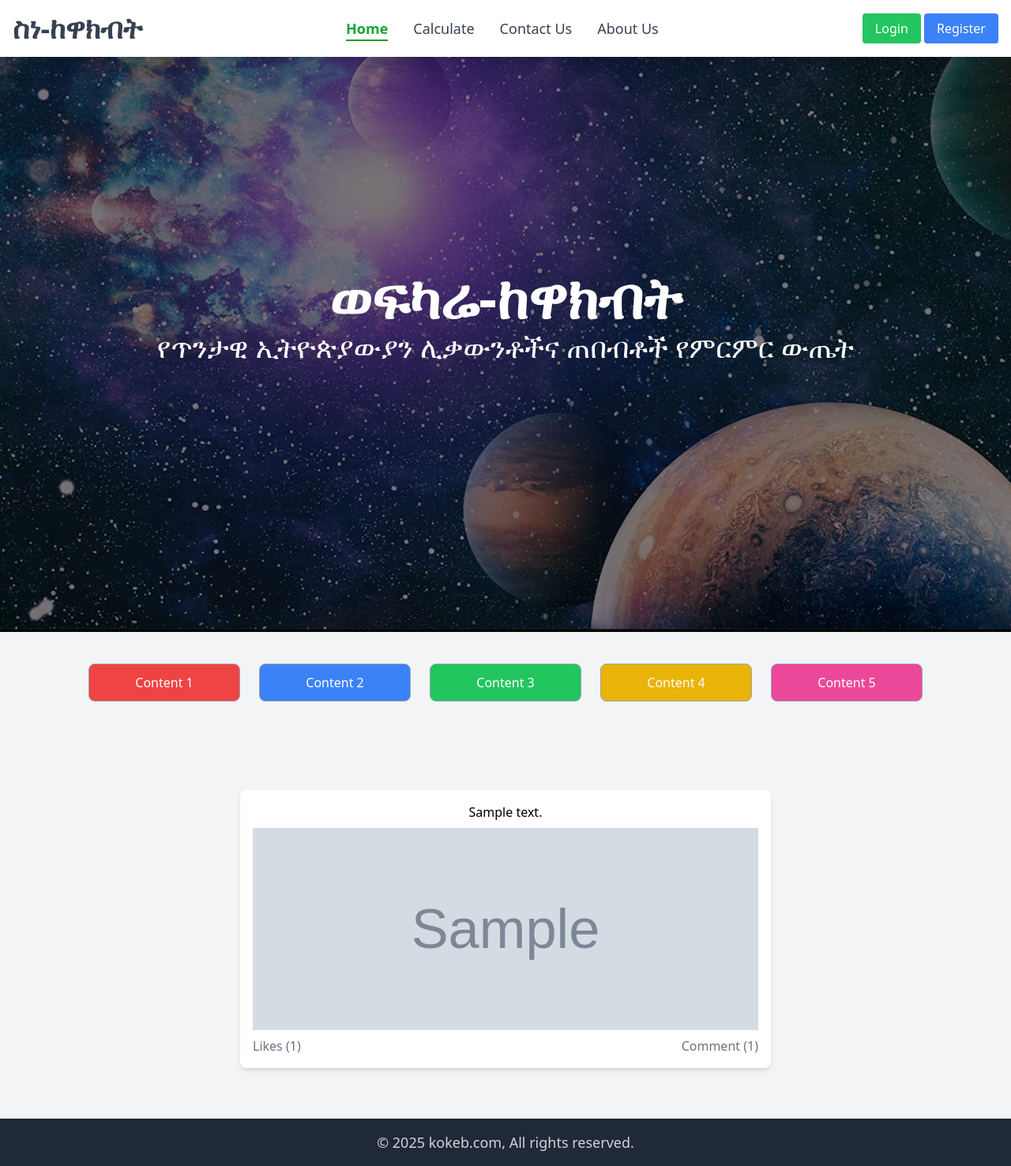
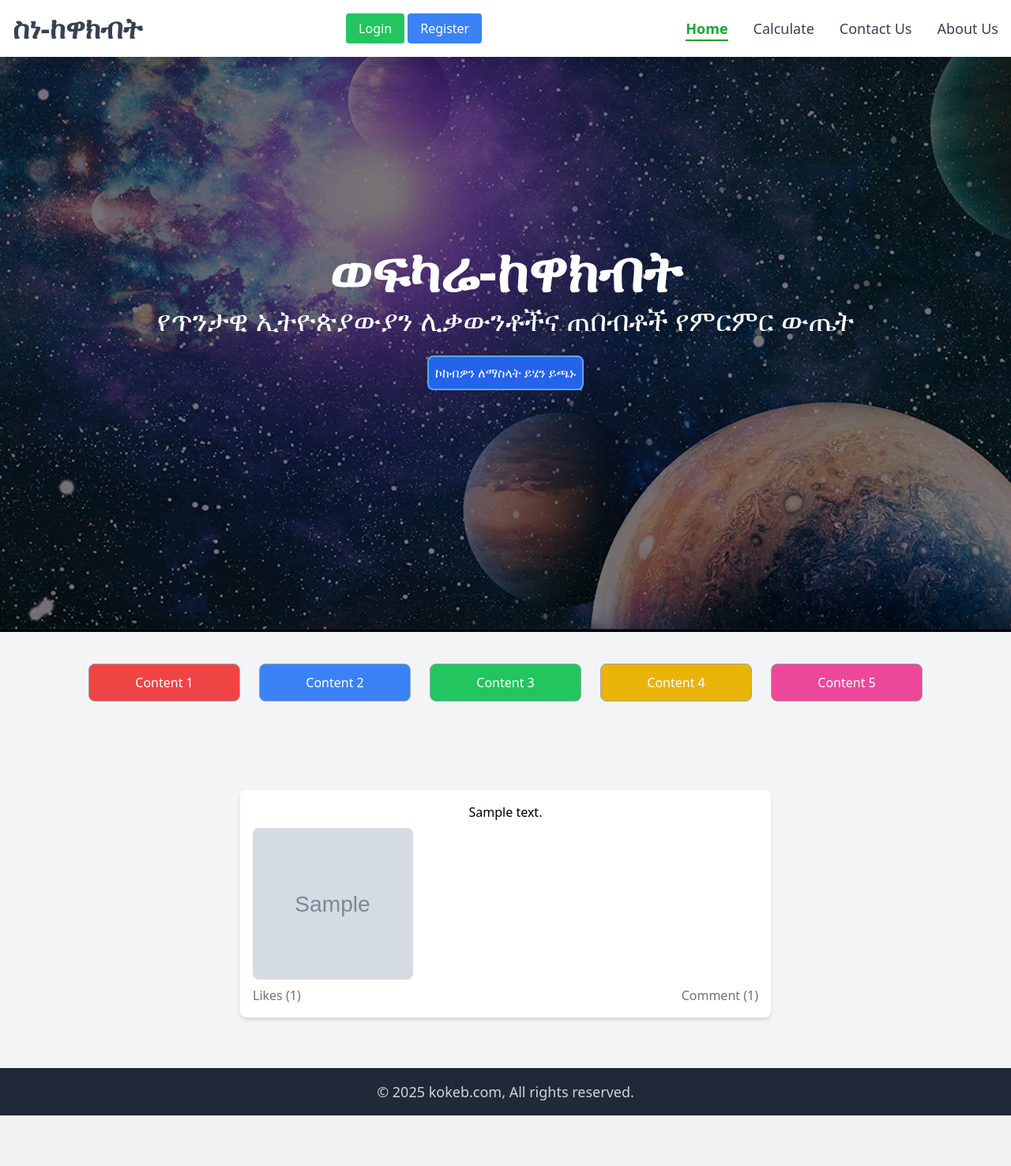
Before and after one commit to The-Professor-1/astrology, a Django app: page / in a window 1280 px wide. Shown: the whole page at 79% size. After the commit the page ends 1412 px from the top, so only its background shows below. Run offline with Django 5.2, Linux system fonts and the light colour scheme; tables that the repository leaves empty hold one stand-in row (values such as "Sample post"); grey boxes marked "Sample" are stand-in pictures; some libraries are stand-ins or nearby versions.

Commit message:
edits on the postdisplay

```diff
--- a/astrology/urls.py
+++ b/astrology/urls.py
@@ -22,7 +22,7 @@ urlpatterns = [
     path('calculator/',include('calculator.urls')),
     path('contact/',include('contactus.urls')),
     path('AdminDashboard/',include('blog.urls')),
-    path('home/',include('home.urls')),
+    path('home/',include('home.urls'),name='home'),
     path('aboutus/',include('aboutus.urls')),
     path('',include('home.urls')),
 ]
--- a/calculator/templates/calculator/calculator_list.html
+++ b/calculator/templates/calculator/calculator_list.html
@@ -18,8 +18,8 @@
             የክፍያው ሂደት ከታች በፎቶ ተቀምጧል፡፡<br>
         <form method="post">
             {% csrf_token %}
-            <input class="border rounded border-black w-1/2" type="text" name="username" placeholder="የአካውንት ስም..."><BR>
-                <input class="border rounded border-black mt-2 w-1/2" type="text" name="transaction_number" placeholder="የክፍያ ቁጥር..."><BR>
+            <input class="border rounded p-1 border-black w-1/2" type="text" name="username" placeholder="የአካውንት ስም..."><BR>
+                <input class="border rounded p-1 border-black mt-2 w-1/2" type="text" name="transaction_number" placeholder="የክፍያ ቁጥር..."><BR>
                     <button class="bg-blue-500 mt-4 w-20 p-1 rounded text-white" type="submit" name="action" value="nameandnumber">send</button>
         </form></div>
         </li>
--- a/home/templates/home/home.html
+++ b/home/templates/home/home.html
@@ -21,8 +21,11 @@
       <div class="absolute inset-0 bg-black opacity-50"></div>
       <div class="absolute inset-0 flex flex-col items-center justify-center text-white text-center px-4">
           <h1 class="lg:text-7xl text-4xl font-bold">ወፍካሬ-ከዋክብት</h1>
-          <p class="text-lg lg:text-4xl mt-2">የጥንታዊ ኢትዮጵያውያን ሊቃውንቶችና ጠበብቶች የምርምር ውጤት</p>
+          <p class="text-lg lg:text-4xl mt-2">የጥንታዊ ኢትዮጵያውያን ሊቃውንቶችና ጠበብቶች የምርምር ውጤት</p><br>
+          <a href="{% url 'calculator_list'%}"><button class="bg-blue-600 p-2 text-l text-white w-660 border-2 border-blue-400 rounded-lg hover:bg-blue-900 hover:scale-105 hover:text-white">ኮከብዎን ለማስላት ይሄን ይጫኑ</button>
+          </a>
       </div>
+
     </div>
 
     <!-- Four Rounded Squares -->
@@ -41,11 +44,19 @@
     <form method="POST" enctype="multipart/form-data" class="bg-white lg:w-1/2 shadow-md p-4 rounded-lg mb-4">
         {% csrf_token %}
         <textarea name="text" class="w-full p-2 border rounded-md" placeholder="Write something..." style="white-space: pre-line;"></textarea>
+
+        <!-- Hidden file input -->
         <input type="file" name="images" accept="image/*" multiple class="hidden" id="file-input">
+
+        <!-- Image upload trigger -->
         <label for="file-input" class="cursor-pointer mt-2 inline-block">
             <img src="{% static 'images/imageicon.png' %}" alt="Upload" class="w-6 h-6">
         </label>
-            <button type="submit" name='action' value='post_button' class="mt-2 bg-blue-500 text-white px-4 py-2 rounded">Post</button>
+
+        <!-- Image preview container -->
+        <div id="image-preview" class="grid grid-cols-2 md:grid-cols-3 gap-4 mt-4"></div>
+
+        <button type="submit" name="action" value="post_button" class="mt-4 bg-blue-500 text-white px-4 py-2 rounded">Post</button>
     </form>
     {% endif %}
     <br>
@@ -55,9 +66,15 @@
         {% for post in posts %}
         <div class="bg-white shadow-md p-4 rounded-lg mb-4">
             <p style="white-space: pre-line;">{{ post.text }}</p>
+            {% if post.images.all %}
+            <div class="grid grid-cols-2 md:grid-cols-3 gap-4 mt-2">
                 {% for image in post.images.all %}
-                <img src="{{ image.image.url }}" class="mt-2 w-full h-64 object-cover">
+                    <div class="w-full h-32 lg:h-48 relative overflow-hidden rounded-lg">
+                        <img src="{{ image.image.url }}" class="w-full h-full object-cover" alt="Post Image">
+                    </div>
                 {% endfor %}
+            </div>
+            {% endif %}
             <!-- Delete Button (Visible only to admin or post creator) -->
             {% if admin == 1 or request.user == post.user %}
             <form method="POST" action="{% url 'delete_post' post.id %}" class="inline">
@@ -262,6 +279,39 @@ $(".like-btn").click(function () {
         });
     });
     </script>
+    <script>
+        document.addEventListener('DOMContentLoaded', function () {
+            const fileInput = document.getElementById('file-input');
+            const imagePreview = document.getElementById('image-preview');
+
+            fileInput.addEventListener('change', function () {
+                // Clear previous previews
+                imagePreview.innerHTML = '';
+
+                // Loop through selected files
+                const files = this.files;
+                for (let i = 0; i < files.length; i++) {
+                    const file = files[i];
+                    if (file.type.startsWith('image/')) {
+                        const reader = new FileReader();
+                        reader.onload = function (e) {
+                            const imgContainer = document.createElement('div');
+                            imgContainer.className = 'w-full h-32 lg:h-48 relative overflow-hidden rounded-lg';
+
+                            const img = document.createElement('img');
+                            img.src = e.target.result;
+                            img.className = 'w-full h-full object-cover'; // Fill container
+                            img.alt = 'Preview';
+
+                            imgContainer.appendChild(img);
+                            imagePreview.appendChild(imgContainer);
+                        };
+                        reader.readAsDataURL(file);
+                    }
+                }
+            });
+        });
+        </script>
 {% endblock %}
 </body>
 </html>
--- a/templates/base.html
+++ b/templates/base.html
@@ -34,7 +34,16 @@
     <header>
         <nav class="bg-white fixed top-0 left-0 shadow-lg z-50 text-gray-700 p-4 w-full">
             <div class="container mx-auto flex justify-between items-center">
-                <div class="text-2xl lg:text-4xl font-bold" id="logo">ስነ-ከዋክብት</div>
+                <a href="{% url 'home' %}"><div class="text-2xl lg:text-4xl font-bold" id="logo">ስነ-ከዋክብት</div></a>
+                <div id="loginandregisterbuttons">
+                    {% if user.is_authenticated %}
+                        <span class="mr-4">Hello, {{ user.username }}</span>
+                        <a href="{% url 'logout' %}" class="text-white bg-red-500 px-4 py-2 rounded">Logout</a>
+                    {% else %}
+                        <a href="{% url 'login' %}" class="text-white bg-green-500 px-4 py-2 rounded">Login</a>
+                        <a href="{% url 'register' %}" class="text-white bg-blue-500 px-4 py-2 rounded">Register</a>
+                    {% endif %}
+                </div>
                 <button id="menu-button" class="lg:hidden focus:outline-none">
                     <div class="space-y-1">
                         <span class="block w-6 h-1 bg-gray-700"></span>
@@ -48,15 +57,7 @@
                     <li><a href="{% url 'contact' %}" class="nav-link" id="nav-contact">Contact Us</a></li>
                     <li><a href="{% url 'aboutus' %}" class="nav-link" id="nav-dashboard">About Us</a></li>
                 </ul>
-                <div>
-                    {% if user.is_authenticated %}
-                        <span class="mr-4">Hello, {{ user.username }}</span>
-                        <a href="{% url 'logout' %}" class="text-white bg-red-500 px-4 py-2 rounded">Logout</a>
-                    {% else %}
-                        <a href="{% url 'login' %}" class="text-white bg-green-500 px-4 py-2 rounded">Login</a>
-                        <a href="{% url 'register' %}" class="text-white bg-blue-500 px-4 py-2 rounded">Register</a>
-                    {% endif %}
-                </div>
+
             </div>
         </nav>
     </header>
@@ -70,6 +71,7 @@
     <script>
         document.getElementById('menu-button').addEventListener('click', function() {
             document.getElementById('menus').classList.toggle('hidden');
+            document.getElementById('loginandregisterbuttons').classList.toggle('hidden');
         });
 
         // Highlight active link
```
Also changed, not shown: static/selam_one.jpg (added), static/selam_one_EEpYUYf.jpg (added), static/selam_three.jpg (added), static/selam_three_vgXQ1Yk.jpg (added), static/selam_two.jpg (added), static/selam_two_Gkjq9Dw.jpg (added). Lines whose indentation alone changed are shown as unchanged.
